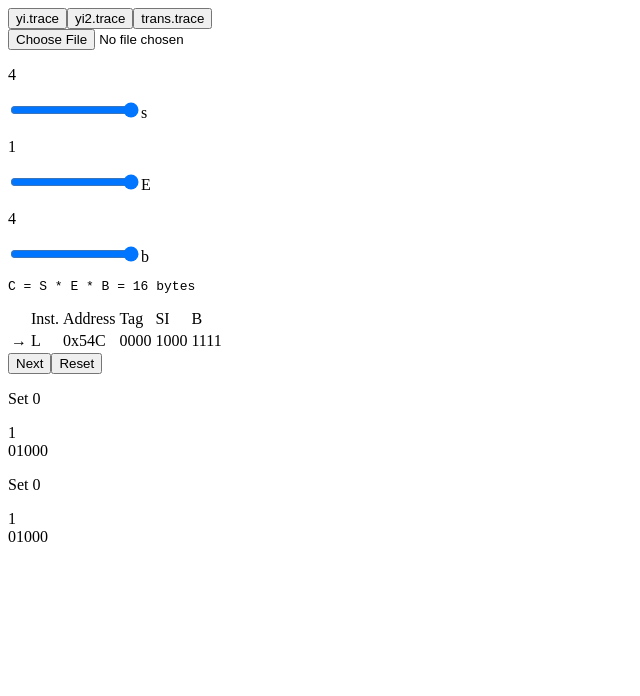
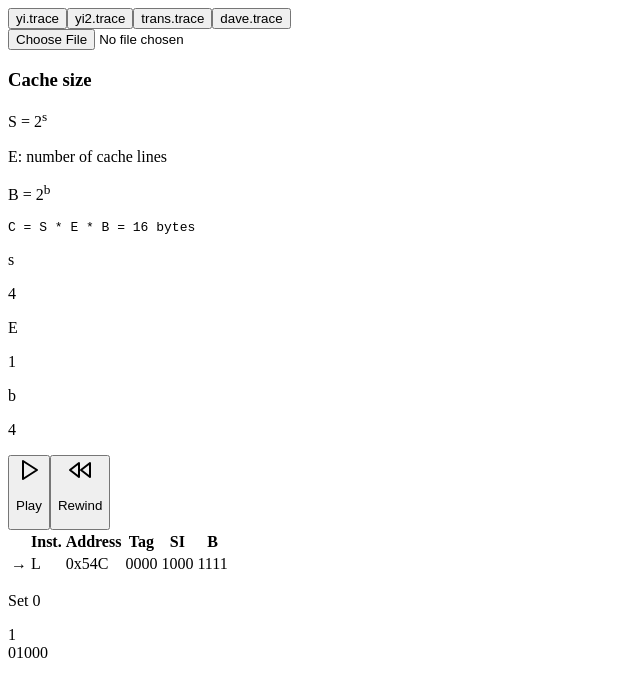
Before and after one commit to ahnwarez/ahnwarez.github.io, a React (Vite) app: page / in a window 1280 px wide. Shown: the top 696 px of the page, without its empty margins (0-640 px from the left). Built offline with nearby package versions, Linux system fonts and the light colour scheme.

Commit message:
update layout and use component

```diff
--- a/src/App.tsx
+++ b/src/App.tsx
@@ -1,76 +1,117 @@
-import { twMerge } from 'tailwind-merge'
+import { Button } from './components/ui/button'
+import { Slider } from './components/ui/slider'
+import { Input } from './components/ui/input'
+import {
+  Card,
+  CardContent,
+  CardDescription,
+  CardHeader,
+  CardTitle,
+} from './components/ui/card'
+import {
+  Table,
+  TableHeader,
+  TableRow,
+  TableHead,
+  TableCell,
+  TableBody,
+} from './components/ui/table'
+import { PlayIcon, RewindIcon } from 'lucide-react'
 
-function App() {
+export function App() {
   return (
-    <div className="flex p-4 gap-x-8">
+    <div className="p-4">
       <div className="flex flex-col gap-y-4">
         <div className="space-y-4">
           <div className="space-x-4">
-            <button className="underline text-blue-500">yi.trace</button>
-            <button className="underline text-blue-500">yi2.trace</button>
-            <button className="underline text-blue-500">trans.trace</button>
+            <Button variant="link">yi.trace</Button>
+            <Button variant="link">yi2.trace</Button>
+            <Button variant="link">trans.trace</Button>
+            <Button variant="link">dave.trace</Button>
           </div>
-          <input type="file" />
+          <Input type="file" />
         </div>
-        <div id="parameters" className="border border-zinc-300 p-4 rounded">
-          <div className="flex items-center gap-x-2">
-            <p>4</p>
-            <input type="range" min="1" max="10" />
-            <label>s</label>
-          </div>
-
-          <div className="flex items-center gap-x-2">
-            <p>1</p>
-            <input type="range" min="1" max="10" />
-            <label>E</label>
-          </div>
-
-          <div className="flex items-center gap-x-2">
-            <p>4</p>
-            <input type="range" min="1" max="10" />
-            <label>b</label>
-          </div>
+        <Card id="parameters">
+          <CardHeader>
+            <CardTitle>Cache size</CardTitle>
+            <CardDescription>
+              <p>
+                S = 2<sup>s</sup>
+              </p>
+              <p>E: number of cache lines</p>
+              <p>
+                B = 2<sup>b</sup>
+              </p>
               <div>
                 <pre>
                   <code>C = S * E * B = 16 bytes</code>
                 </pre>
               </div>
+            </CardDescription>
+          </CardHeader>
+          <CardContent className="space-y-4">
+            <div className="flex flex-col gap-y-1">
+              <div className="flex justify-between">
+                <label>s</label>
+                <p>4</p>
               </div>
-        <div id="trace" className="border border-zinc-300 rounded p-4">
-          <table className="table-auto">
-            <thead>
-              <tr>
-                <Td>{''}</Td>
-                <Td>Inst.</Td>
-                <Td>Address</Td>
-                <Td>Tag</Td>
-                <Td>SI</Td>
-                <Td>B</Td>
-              </tr>
-            </thead>
-            <tbody>
-              <tr>
-                <Td className="text-zinc-600 size-8"> →</Td>
-                <Td className="text-zinc-600"> L</Td>
-                <Td className="text-zinc-600 text-right">0x54C</Td>
-                <Td className="text-amber-600">0000</Td>
-                <Td className="text-green-600">1000</Td>
-                <Td className="text-zinc-600">1111</Td>
-              </tr>
-            </tbody>
-          </table>
+              <Slider step={1} min={1} max={10} defaultValue={[4]} />
             </div>
+            <div className="flex flex-col gap-y-1">
+              <div className="flex justify-between">
+                <label>E</label>
+                <p>1</p>
               </div>
-      <div id="cache">
-        <div id="controls" className="space-x-4">
-          <button>Next</button>
-          <button>Reset</button>
+              <Slider step={1} min={1} max={10} defaultValue={[1]} />
             </div>
-        <div id="sets" className="space-y-2">
-          <div
-            id="set"
-            className="flex gap-x-4 border border-zinc-300 rounded p-4 items-center"
-          >
+            <div className="flex flex-col gap-y-1">
+              <div className="flex justify-between">
+                <label>b</label>
+                <p>4</p>
+              </div>
+              <Slider step={1} min={1} max={10} defaultValue={[4]} />
+            </div>
+          </CardContent>
+        </Card>
+        <div className="grid grid-cols-2 gap-4">
+          <div id="controls" className="space-x-4 flex justify-end">
+            <Button variant="default" className="space-x-2">
+              <PlayIcon /> <p>Play</p>
+            </Button>
+            <Button variant="default" className="space-x-2">
+              <RewindIcon /> <p>Rewind</p>
+            </Button>
+          </div>
+
+          <div id="addresses" className="col-start-1">
+            <Table>
+              <TableHeader>
+                <TableRow>
+                  <TableHead>{''}</TableHead>
+                  <TableHead>Inst.</TableHead>
+                  <TableHead>Address</TableHead>
+                  <TableHead>Tag</TableHead>
+                  <TableHead>SI</TableHead>
+                  <TableHead>B</TableHead>
+                </TableRow>
+              </TableHeader>
+              <TableBody>
+                <TableRow>
+                  <TableCell className="text-zinc-600 size-8"> →</TableCell>
+                  <TableCell className="text-zinc-600"> L</TableCell>
+                  <TableCell className="text-zinc-600 text-right">
+                    0x54C
+                  </TableCell>
+                  <TableCell className="text-amber-600">0000</TableCell>
+                  <TableCell className="text-green-600">1000</TableCell>
+                  <TableCell className="text-zinc-600">1111</TableCell>
+                </TableRow>
+              </TableBody>
+            </Table>
+          </div>
+          <div id="sets" className="space-y-2 ">
+            <Card id="set">
+              <CardContent className="p-4 flex items-center gap-x-4">
                 <p>
                   Set <span className="text-green-600">0</span>
                 </p>
@@ -82,45 +123,11 @@ function App() {
                     01000
                   </div>
                 </div>
-          </div>
-          <div
-            id="set"
-            className="flex gap-x-4 border border-zinc-300 rounded p-4 items-center"
-          >
-            <p>
-              Set <span className="text-green-600">0</span>
-            </p>
-            <div className="flex gap-x-4 border border-zinc-300 rounded p-2">
-              <div id="valid" className="text-pink-600">
-                1
-              </div>
-              <div id="tag" className="text-amber-600">
-                01000
-              </div>
-            </div>
+              </CardContent>
+            </Card>
           </div>
         </div>
       </div>
     </div>
   )
 }
-
-function Td({
-  children,
-  className,
-}: {
-  children: React.ReactNode
-  className?: string | undefined | null
-}) {
-  return (
-    <td
-      className={twMerge(
-        'border border-zinc-400 rounded p-2 text-center',
-        className,
-      )}
-    >
-      {children}
-    </td>
-  )
-}
-export default App
--- a/src/main.tsx
+++ b/src/main.tsx
@@ -1,6 +1,6 @@
 import { StrictMode } from 'react'
 import { createRoot } from 'react-dom/client'
-import App from './App.tsx'
+import { App } from './App.tsx'
 
 createRoot(document.getElementById('root')!).render(
   <StrictMode>
```
Lines whose indentation alone changed are shown as unchanged.
